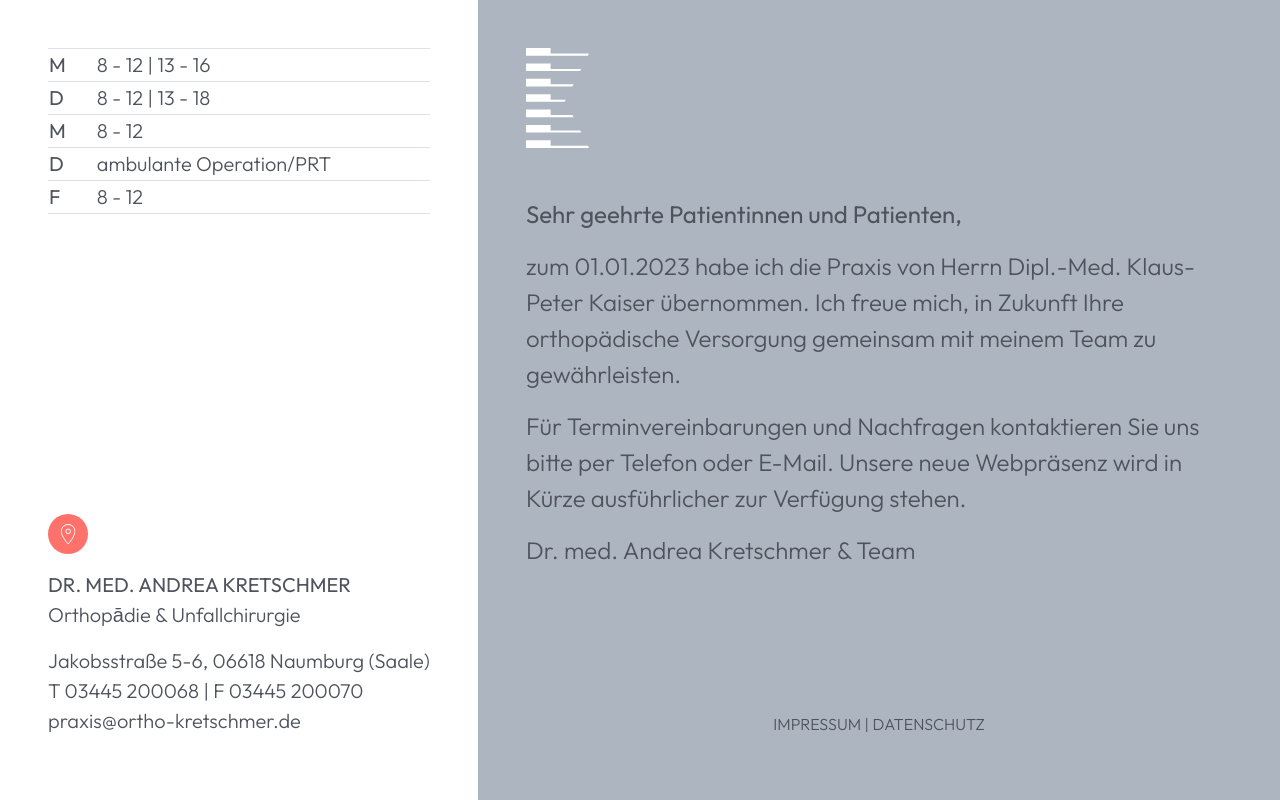
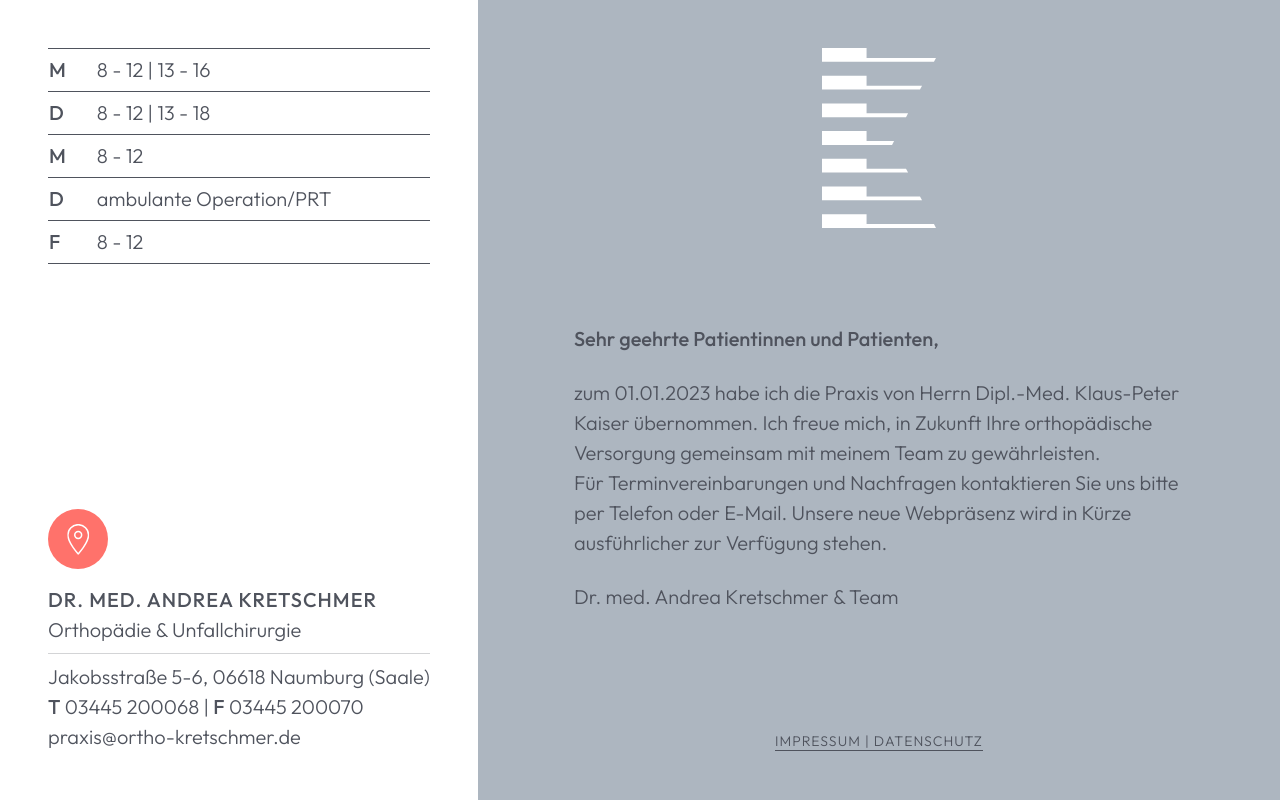
Before and after one commit to orthokretschmer/ortho-kretschmer.de, a plain HTML site: page index.html in a window 1280 px wide. Drawn offline with Linux system fonts and the light colour scheme.

Commit message:
chore: first commit

```diff
--- a/assets/styles/custom.css
+++ b/assets/styles/custom.css
@@ -85,6 +85,39 @@ a:hover {
     color: #4f535d;
 }
 
+a.imprint {
+    font-size: 14px;
+    letter-spacing: 1px;
+    border-bottom: 1px solid #4f535d;
+}
+
+b, strong {
+    font-weight: 500;
+}
+
+table tr td {
+    line-height: 200%;
+}
+
+hr {
+    display: block;
+    height: 1px;
+    border: none;
+    color: #4f535d;
+}
+
+.border-top {
+    border-top: 1px solid #4f535d !important;
+}
+
+.border-bottom {
+    border-bottom: 1px solid #4f535d !important;
+}
+
+.letter-spacing-1 {
+    letter-spacing: 1px;
+}
+
 h2 {
     margin-top: 3rem;
     padding-bottom: 1rem;
@@ -112,6 +145,17 @@ h4 {
     background-color: #adb6c0;
 }
 
+@media (min-width: 768px) {
+    .logo {
+        height: 180px;
+    }
+
+    .box-1.p-lg-5 {
+        padding-left: 6rem !important;
+        padding-right: 6rem !important;
+    }
+}
+
 @media (max-width: 767.98px) {
     .text-nowrap {
         white-space: normal !important;
--- a/index.html
+++ b/index.html
@@ -33,15 +33,17 @@
 </head>
 <body data-bs-spy="scroll" data-bs-offset="0" data-bs-target=".navbar-collapse" tabindex="0">
 <div class="d-lg-flex flex-lg-row-reverse h-100">
-    <div class="d-flex flex-column p-3 p-lg-5 fs-4 box-1">
-        <a href="/"><img src="assets/images/logo-white.svg" height="100" alt="Logo" class="mb-5"></a>
-        <p><strong>Sehr geehrte Patientinnen und Patienten,</strong></p>
-        <p>zum 01.01.2023 habe ich die Praxis von Herrn Dipl.-Med. Klaus-Peter Kaiser übernommen. Ich freue mich, in Zukunft Ihre orthopädische Versorgung gemeinsam mit meinem Team zu gewährleisten.</p>
-        <p>Für Terminvereinbarungen und Nachfragen kontaktieren Sie uns bitte per Telefon oder E-Mail. Unsere neue Webpräsenz wird in Kürze ausführlicher zur Verfügung stehen.</p>
+    <div class="d-flex flex-column px-3 py-5 p-lg-5 fs-5 box-1">
+        <a href="/" class="d-block text-center"><img src="assets/images/logo-white.svg" height="120" alt="Logo" class="logo mb-5"></a>
+        <p class="mt-3 mt-lg-5 mb-4"><strong>Sehr geehrte Patientinnen und Patienten,</strong></p>
+        <p class="mb-4">
+            zum 01.01.2023 habe ich die Praxis von Herrn Dipl.-Med. Klaus-Peter Kaiser übernommen. Ich freue mich, in Zukunft Ihre orthopädische Versorgung gemeinsam mit meinem Team zu gewährleisten.<br>
+            Für Terminvereinbarungen und Nachfragen kontaktieren Sie uns bitte per Telefon oder E-Mail. Unsere neue Webpräsenz wird in Kürze ausführlicher zur Verfügung stehen.
+        </p>
         <p class="flex-grow-1">Dr. med. Andrea Kretschmer &amp; Team</p>
-        <p class="d-none d-lg-block fs-6 text-center"><a href="impressum.html" class="text-uppercase">Impressum | Datenschutz</a></p>
-    </div>
-    <div class="d-flex flex-column align-items-stretch align-content-stretch p-3 p-lg-5 text-nowrap box-2">
+        <p class="d-none d-lg-block mb-lg-0 fs-6 text-center"><a href="impressum.html" class="imprint text-uppercase">Impressum | Datenschutz</a></p>
+     </div>
+    <div class="d-flex flex-column align-items-stretch align-content-stretch px-3 py-5 p-lg-5 text-nowrap box-2">
         <div class="flex-grow-1 flex-nowrap mt-3 mt-lg-0 mb-5 fs-5">
             <table class="w-100">
                 <tbody>
@@ -54,17 +56,18 @@
             </table>
         </div>
         <div class="d-flex flex-column flex-nowrap fs-5">
-            <img src="assets/images/icon-kontakt.svg" width="40" height="40" alt="Kontakt" class="mb-3 align-self-center align-self-lg-start">
-            <p>
-                <span class="text-uppercase"><strong>Dr. med. Andrea Kretschmer</strong></span><br>
-                Orthopādie &amp; Unfallchirurgie
+            <img src="assets/images/icon-kontakt.svg" width="60" height="60" alt="Kontakt" class="mb-3 align-self-center align-self-lg-start">
+            <p class="mb-2">
+                <span class="text-uppercase letter-spacing-1"><strong>Dr. med. Andrea Kretschmer</strong></span><br>
+                Orthopädie &amp; Unfallchirurgie
             </p>
-            <p>
+            <hr class="m-0 p-0">
+            <p class="mt-2 mb-lg-0">
                 Jakobsstraße 5-6, 06618 Naumburg (Saale)<br>
-                T 03445 200068 | F 03445 200070<br>
+                <strong>T</strong> 03445 200068 | <strong>F</strong> 03445 200070<br>
                 <a href="mailto:praxis@ortho-kretschmer.de">praxis@ortho-kretschmer.de</a>
             </p>
-            <p class="d-block d-lg-none fs-6 text-center"><a href="impressum.html" class="text-uppercase">Impressum | Datenschutz</a></p>
+            <p class="d-block d-lg-none mt-5 fs-6 text-center"><a href="impressum.html" class="imprint text-uppercase">Impressum | Datenschutz</a></p>
         </div>
     </div>
 </div>
```
Also changed, not shown: 1 other file.
